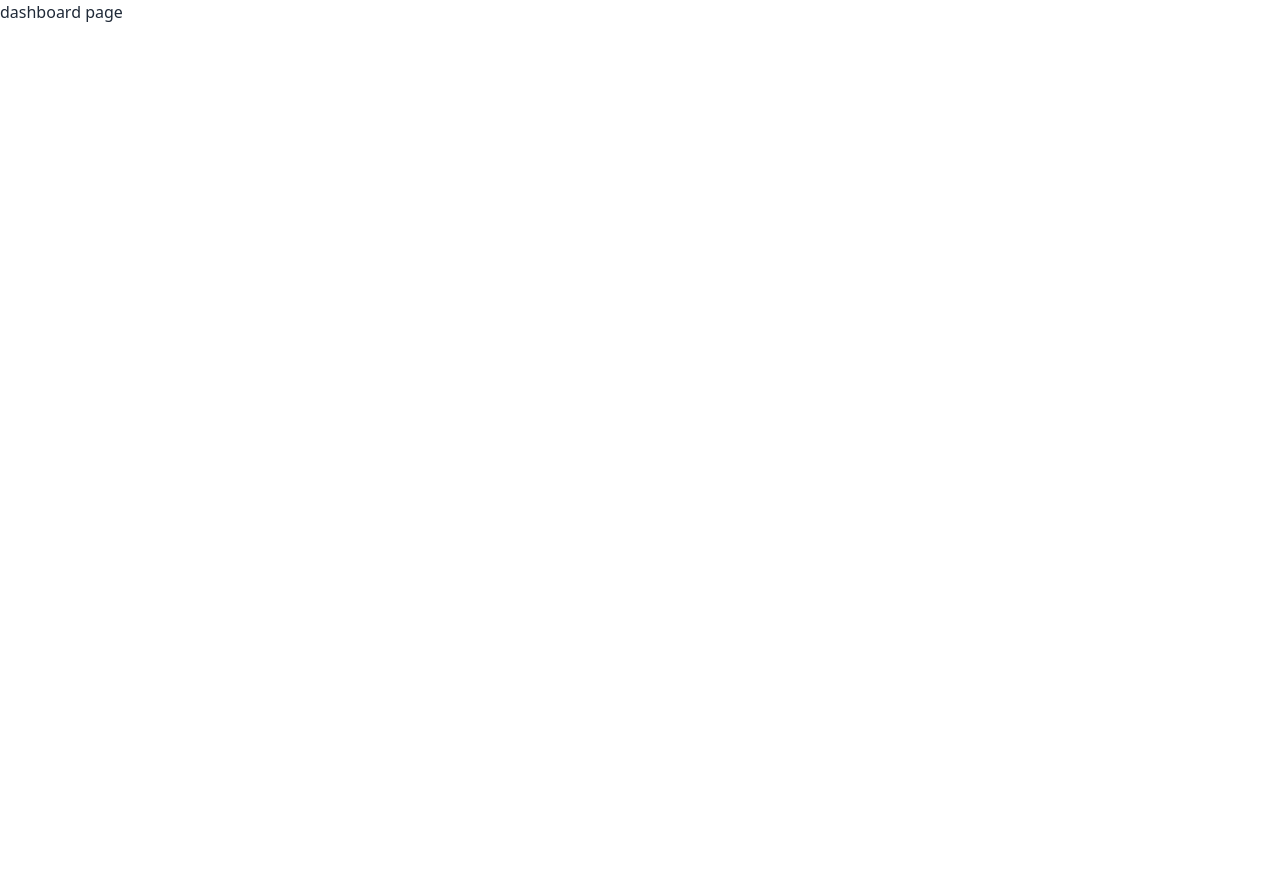
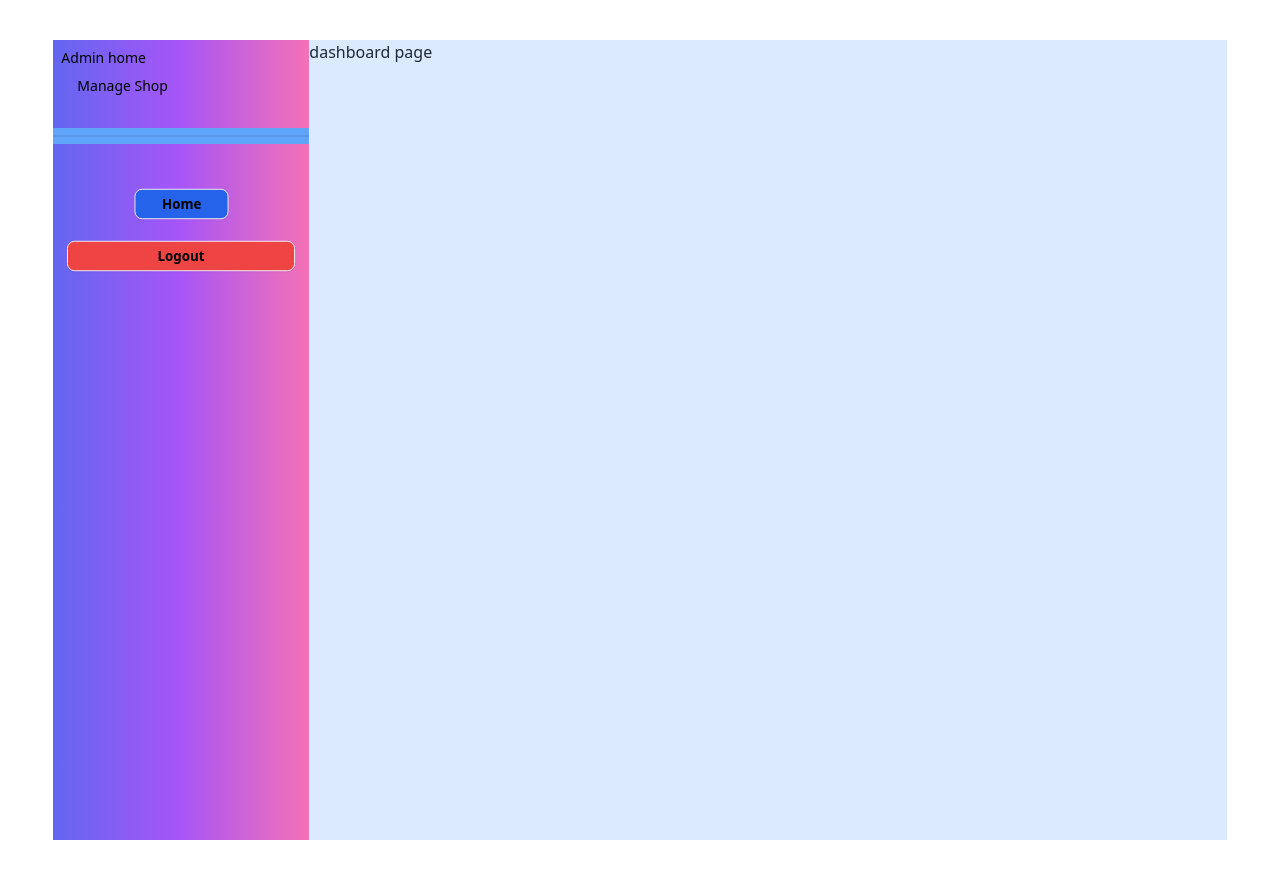
Before and after one commit to Biddut-Roy/Developer-task-management, a React (Vite) app: page /dashboard in a window 1280 px wide. Before the commit the page ends 800 px from the top, so only its background shows below. Built offline with nearby package versions, Linux system fonts and the light colour scheme; no server answers.

Commit message:
start a task management

```diff
--- a/src/Layout/Dashboard/Dashboard.jsx
+++ b/src/Layout/Dashboard/Dashboard.jsx
@@ -1,10 +1,60 @@
-import { Outlet } from "react-router-dom";
+import { Link, Outlet } from "react-router-dom";
+import useAuth from "../../Hooks/useAuth";
+import { useState } from "react";
 
 
 const Dashboard = () => {
+    const [isSidebarOpen, setSidebarOpen] = useState(true);
+    const { logOut } = useAuth()
+    const toggleSidebar = () => {
+        setSidebarOpen(!isSidebarOpen);
+    };
+
     return (
         <div>
-            <Outlet />
+            <label onClick={toggleSidebar} className="btn btn-circle swap swap-rotate md:hidden lg:hidden">
+
+                <svg className="swap-off fill-current" xmlns="http://www.w3.org/2000/svg" width="32" height="32" viewBox="0 0 512 512"><path d="M64,384H448V341.33H64Zm0-106.67H448V234.67H64ZM64,128v42.67H448V128Z" /></svg>
+                <svg className="swap-on fill-current" xmlns="http://www.w3.org/2000/svg" width="32" height="32" viewBox="0 0 512 512"><polygon points="400 145.49 366.51 112 256 222.51 145.49 112 112 145.49 222.51 256 112 366.51 145.49 400 256 289.49 366.51 400 400 366.51 289.49 256 400 145.49" /></svg>
+            </label>
+            <div className=" w-11/12 mx-auto md:my-10 lg:my-10 bg-blue-100 flex">
+                <div className=" flex md:hidden lg:hidden">
+                    <div className={isSidebarOpen ? "-ml-36 hidden" : " bg-gradient-to-r from-indigo-500 via-purple-500 to-pink-400 w-22 md:w-64 lg:w-64 min-h-screen bg-gray-300"}>
+                        <ul className=" menu text-black">
+                            <li>Admin home</li>
+                            <li><Link to={'/dashboard/manage'}>Manage Shop</Link></li>
+                        </ul>
+                        {/* shear content */}
+                        <div className="divider bg-blue-400"></div>
+                        <ul className=" menu text-black ">
+                            <li><Link to={'/'}>Home</Link></li>
+                            <li><Link to={'/'}>Contact</Link></li>
+                        </ul>
+
+                    </div>
+                </div>
+
+                {/* hidden phone */}
+
+                <div className=" hidden md:flex md:flex-col lg:flex lg:flex-col bg-gradient-to-r from-indigo-500 via-purple-500 to-pink-400 w-64 min-h-screen bg-gray-300">
+
+                    <ul className=" menu text-black">
+                        <li>Admin home</li>
+                        <li><Link to={'/dashboard/manage'}>Manage Shop</Link></li>
+                    </ul>
+
+                    {/* shear content */}
+                    <div className="divider bg-blue-400"></div>
+                    <ul className=" menu text-black ">
+                        <button><li className=" btn btn-sm bg-blue-600 my-5 text-black"><Link to={'/'}>Home</Link></li></button>
+                        <li className=" btn btn-sm bg-red-500 text-black"><Link to={'/'} onClick={() => logOut()}>Logout</Link></li>
+                    </ul>
+
+                </div>
+                <div className=" flex-1 min-h-screen">
+                    <Outlet />
+                </div>
+            </div>
         </div>
     );
 };
--- /dev/null
+++ b/src/Layout/Dashboard/Task/CreateTask.jsx
@@ -0,0 +1,11 @@
+
+
+const CreateTask = () => {
+    return (
+        <div>
+
+        </div>
+    );
+};
+
+export default CreateTask;
--- /dev/null
+++ b/src/Layout/Dashboard/Task/Task.jsx
@@ -0,0 +1,13 @@
+import { useState } from "react";
+
+
+const Task = () => {
+    const [tasks , setTasks] = useState();
+    return (
+        <div>
+
+        </div>
+    );
+};
+
+export default Task;
```
